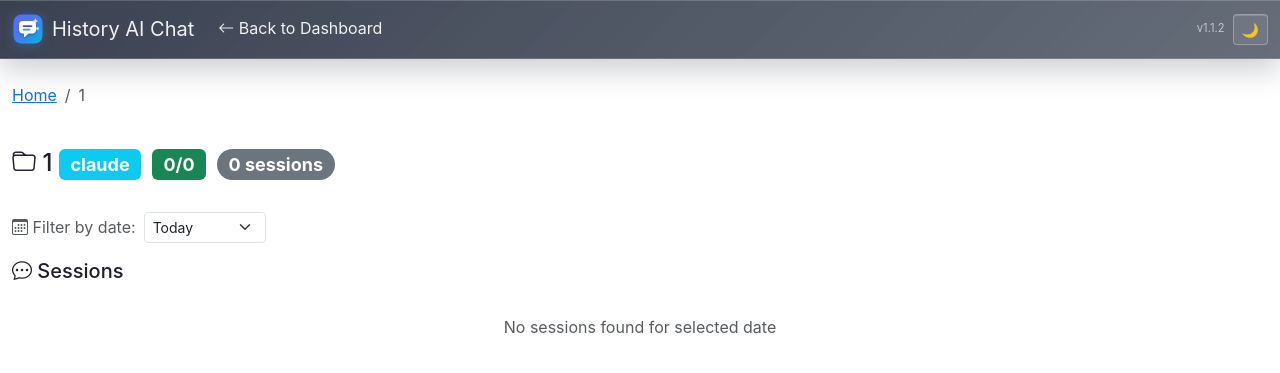
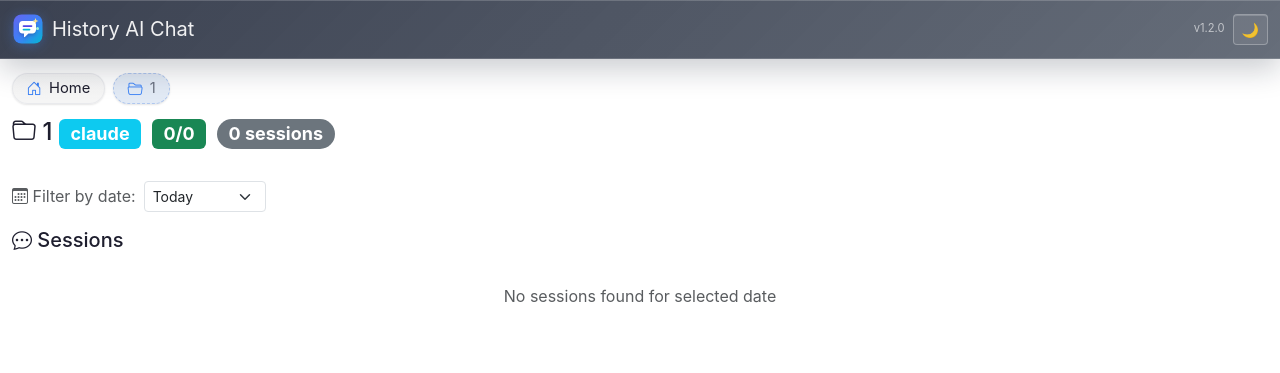
Before and after one commit to nmnike/history-ai-chat, a FastAPI app: page /project/1 in a window 1280 px wide. Shown: the top 373 px of the page. Run offline with FastAPI, Linux system fonts and the light colour scheme; data that the repository does not hold is empty.

Commit message:
feat: обновить навигацию страниц

```diff
--- a/pyproject.toml
+++ b/pyproject.toml
@@ -1,6 +1,6 @@
 [project]
 name = "history-ai-chat"
-version = "1.1.2"
+version = "1.2.0"
 description = "Web viewer for Claude Code and Codex CLI conversation history"
 requires-python = ">=3.10"
 dependencies = [
--- a/src/viewer/main.py
+++ b/src/viewer/main.py
@@ -30,7 +30,7 @@ cache_dir.mkdir(parents=True, exist_ok=True)
 cache_db = CacheDB(cache_dir / "cache.db")
 
 # FastAPI app
-VERSION = "1.1.2"
+VERSION = "1.2.0"
 app = FastAPI(
     title="Claude Codex Viewer",
     description="Web viewer for Claude Code and Codex CLI conversation history",
--- a/src/viewer/static/css/theme.css
+++ b/src/viewer/static/css/theme.css
@@ -1362,7 +1362,66 @@ pre.compact-hidden-text {
     color: white;
 }
 
- .session-overview {
+.conversation-page,
+.project-page {
+    --nav-pill-accent: #3b82f6;
+    margin-top: -0.75rem;
+}
+
+.page-links-bar {
+    display: flex;
+    flex-wrap: wrap;
+    align-items: center;
+    gap: 0.5rem;
+    margin: 0;
+    padding: 0.1rem 0 0.35rem;
+}
+
+.page-link-pill {
+    display: inline-flex;
+    align-items: center;
+    gap: 0.45rem;
+    max-width: 100%;
+    padding: 0.45rem 0.85rem;
+    border: 1px solid color-mix(in srgb, var(--border-color) 72%, transparent);
+    border-radius: 999px;
+    background: linear-gradient(180deg, color-mix(in srgb, var(--bg-secondary) 92%, white 8%), var(--bg-secondary));
+    color: var(--text-primary);
+    text-decoration: none;
+    font-size: 0.92rem;
+    line-height: 1;
+    box-shadow: 0 1px 2px var(--shadow);
+    transition: transform 0.16s ease, box-shadow 0.16s ease, border-color 0.16s ease, background-color 0.16s ease;
+}
+
+.page-link-pill:hover {
+    color: var(--nav-pill-accent);
+    border-color: color-mix(in srgb, var(--nav-pill-accent) 35%, var(--border-color));
+    box-shadow: 0 6px 18px color-mix(in srgb, var(--nav-pill-accent) 12%, transparent);
+    transform: translateY(-1px);
+    text-decoration: none;
+}
+
+.page-link-pill i {
+    font-size: 0.95rem;
+    color: var(--nav-pill-accent);
+}
+
+.page-link-pill span {
+    min-width: 0;
+    overflow: hidden;
+    text-overflow: ellipsis;
+    white-space: nowrap;
+}
+
+.page-link-pill.is-current {
+    border-style: dashed;
+    border-color: color-mix(in srgb, var(--nav-pill-accent) 32%, var(--border-color));
+    background: color-mix(in srgb, var(--nav-pill-accent) 10%, var(--bg-secondary));
+    color: var(--text-secondary);
+}
+
+.session-overview {
     border: 1px solid var(--border-color);
     background: var(--bg-secondary);
     box-shadow: 0 1px 3px var(--shadow);
--- a/src/viewer/templates/project.html
+++ b/src/viewer/templates/project.html
@@ -2,20 +2,20 @@
 
 {% block title %}{{ project_name }} - History AI Chat{% endblock %}
 
-{% block nav_items %}
-<li class="nav-item">
-    <a class="nav-link" href="/"><i class="bi bi-arrow-left"></i> Back to Dashboard</a>
-</li>
-{% endblock %}
 
 {% block content %}
-<div class="row mb-4">
+<div class="project-page">
+<div class="row mb-2">
     <div class="col-12">
-        <nav aria-label="breadcrumb">
-            <ol class="breadcrumb">
-                <li class="breadcrumb-item"><a href="/">Home</a></li>
-                <li class="breadcrumb-item active">{{ project_name }}</li>
-            </ol>
+        <nav id="project-links-bar" class="page-links-bar" aria-label="Project navigation">
+            <a class="page-link-pill" href="/">
+                <i class="bi bi-house-door"></i>
+                <span>Home</span>
+            </a>
+            <span class="page-link-pill is-current" aria-current="page">
+                <i class="bi bi-folder2-open"></i>
+                <span>{{ project_name }}</span>
+            </span>
         </nav>
     </div>
 </div>
@@ -58,6 +58,7 @@
             </div>
         </div>
     </div>
+</div>
 </div>
 {% endblock %}
 
```
Also changed, not shown: src/viewer/templates/conversation.html (+24 -12 lines), tests/test_integration.py (+30 -0 lines).
